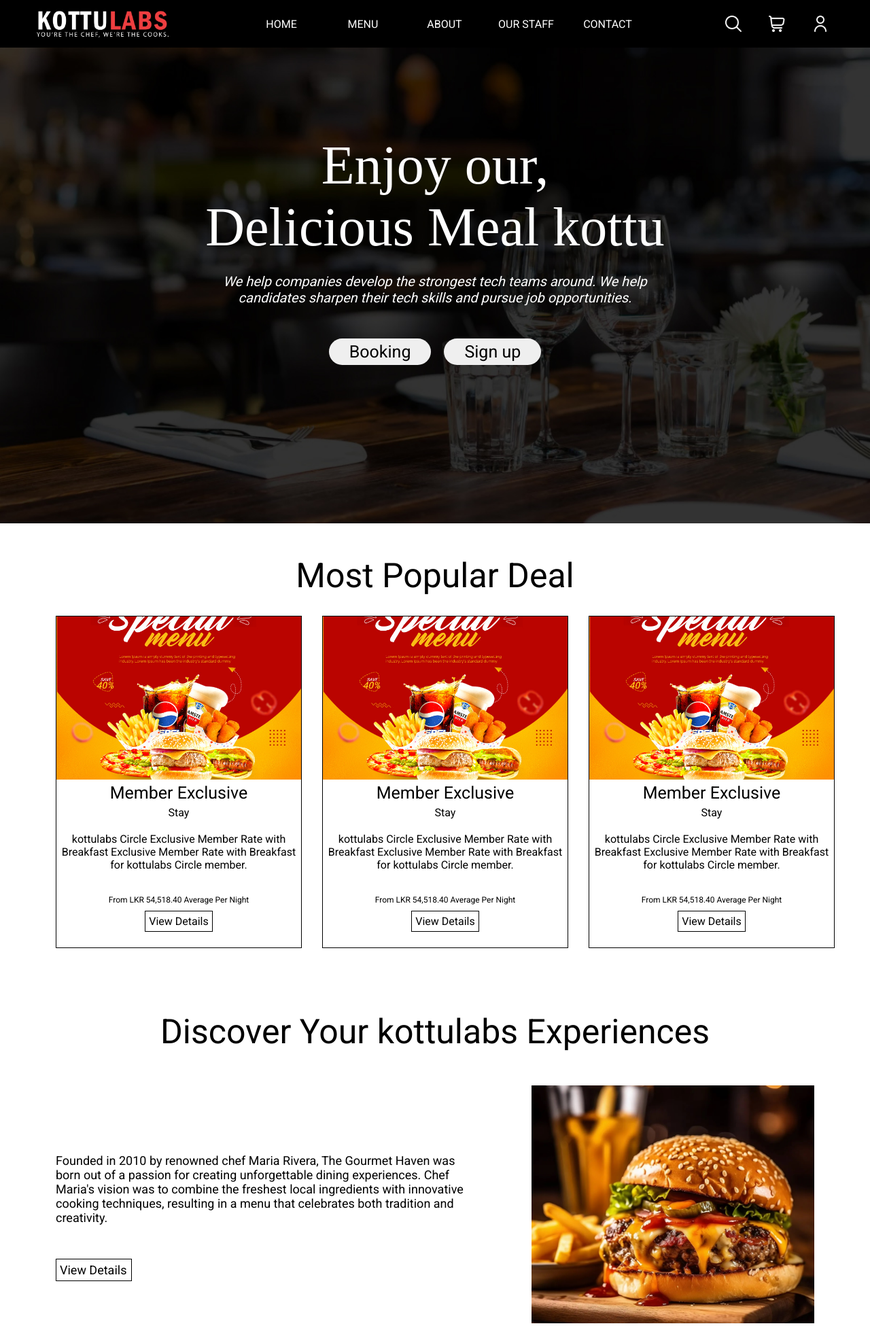
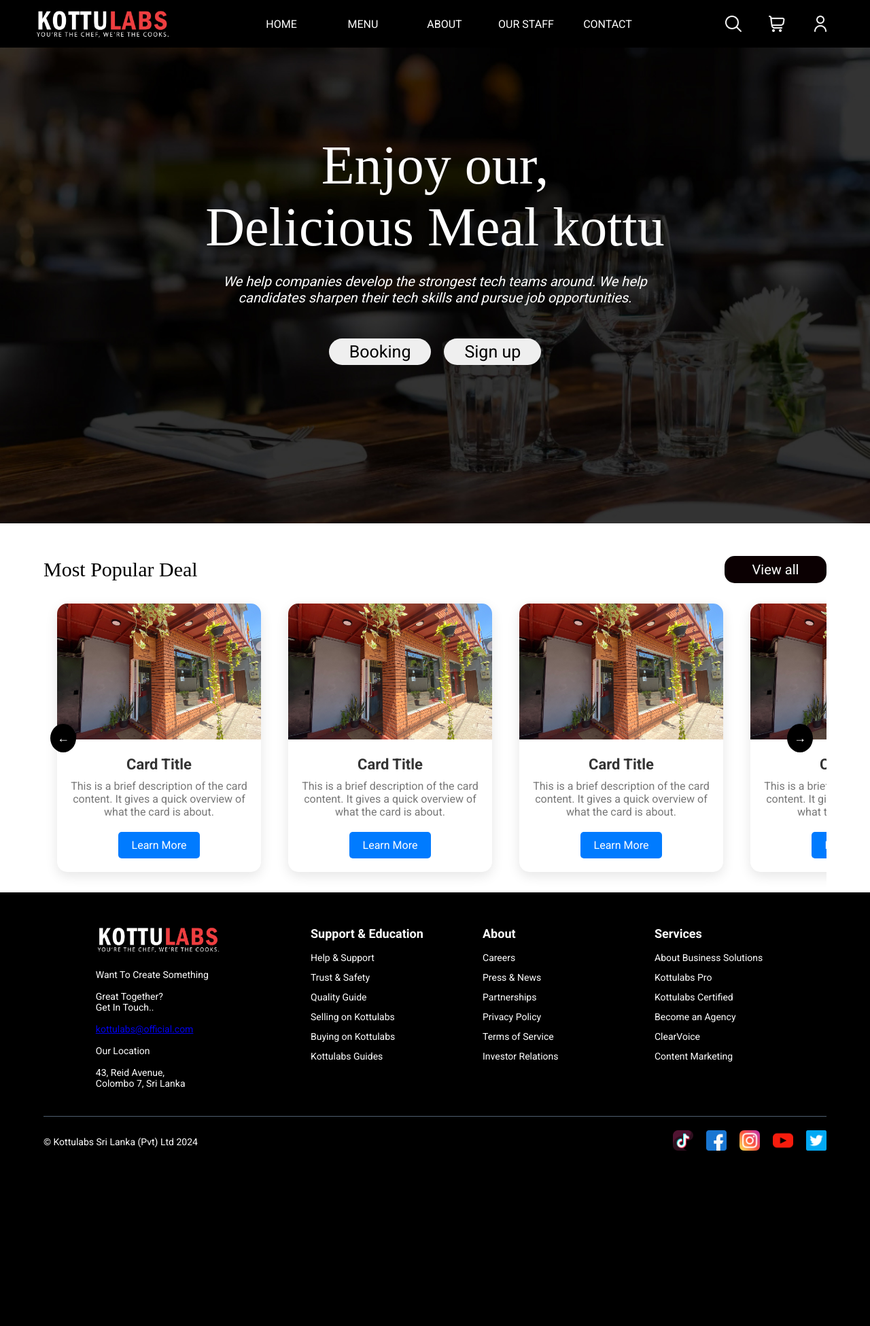
Before and after one commit to NadunMN/Kottu-Labs, a PHP site: page /HTML/Home.html in a window 1280 px wide. Shown: the top 1951 px of the page at 68% size. After the commit the page ends 1693 px from the top, so only its background shows below. Run offline with PHP 8.4, Linux system fonts and the light colour scheme.

Commit message:
updated home page

```diff
--- a/CSS/Home.css
+++ b/CSS/Home.css
@@ -1,7 +1,7 @@
 @import url('https://fonts.googleapis.com/css2?family=Roboto:wght@400;700&display=swap');
 
 * {
-    font-family: 'Roboto', sans-serif;
+    font-family: 'Playfair Display', serif;
     padding: 0;
     margin: 0;
 }
@@ -14,7 +14,20 @@
     width: 100%;
     height: 700px;
     background-size: cover;
+    /* animation: fadeOut 2s forwards;
+    animation-timeline: scroll(); */
 }
+
+/* @keyframes fadeOut {
+    0% {
+        opacity: 1;
+    }
+    100% {
+        opacity: 0;
+    }
+} */
+
+
 
 
 .first-background-img img {
@@ -32,11 +45,11 @@
     text-align: center;
     margin-top: 50px;
     display: inline-block;
-    /* white-space: nowrap;
-    overflow: hidden; Hide overflow content */
-    width: 100%; /* Initial width for typing effect */
-    /* animation: typing 2s steps(40),
-    cursor .75s step-end alternate; */
+    /* white-space: nowrap; */
+    /*overflow: hidden; Hide overflow content */
+   /* width: 100%; Initial width for typing effect */
+    /* animation: typing 2s steps(40), */
+    /*cursor .75s step-end alternate*/;
 }
 
 /* Cursor blinking effect */
@@ -83,7 +96,8 @@
 
 .card-head-topic{
     text-align: center;
-    font-size: 50px;
+    font-family: 'Times New Roman', Times, serif;
+    font-size: 30px;
 
 }
 
@@ -97,91 +111,54 @@
     display: flex;
     flex-direction: column;
 
+}
+
+.offers-section .topic-head{
+    display: flex;
+    /* background-color: #0056b3; */
+    align-items: center;
+    justify-content: space-between;
+    width:90%;
+}
+
+.offers-section .topic-head button{
+    width: 150px;
+    height: 40px;
+    font-size: 20px;
+    background-color: #0b0002;
+    color: white;
+    border-radius: 15px;
+    border: none;
+    cursor: pointer;
+
+}
+
+.offers-section .topic-head button:hover{
+    transform: translateY(-3px);
+    background-color:#830000;
+}
 
 
 
 
-}
+/* .discover-section{
 
-.card-container{
-    /* background-color: aqua; */
-    display: flex;
-    max-width:fit-content;
-
-
-}
-
-.card-component{
-    width: 360px;
-    height: 487px;
-    border: 1px solid black;
-    margin-left: 30px;
-    margin-bottom: 30px;
-    margin-top: 30px;
-
-    background-color: white;
-}
-
-.offer-img{
-    width: 360px;
-    height: 240px;
-    background-image: url('/Photo/fast-food-menu-flyer-design-template-5ca94e3ef764ba1786a8a6a40c487b0c_screen.jpg');
-    background-size: cover; /* Adjust to fit the entire div */
-    background-position: center; /* Center the image */
-    /* justify-content: center; */
-    /* text-align: center; */
-    object-fit: cover;
-}
-
-.image-topic{
-    text-align: center;
-    margin-top: 5px;
-    font-size: 25px;
-
-}
-
-.offer-type{
-    text-align: center;
-    margin-top: 5px;
-}
-
-.Sub-text{
-    text-align: center;
-    margin-top: 20px;
-}
-
-.Sub-text-2{
-    text-align: center;
-    margin-top: 35px;
-    font-size: 12px;
-    margin-bottom: 15px;
-}
-
-.content-con{
-    justify-content: center;
-    text-align: center;
-    margin-top: 5px;
-}
-
-.link-btn{
-    border: 1px solid black;
-    /* margin-top: 20px; */
-    text-decoration: none;
-    color: black;
-    padding: 5px;
-    transition: all 0.3s ease;
-}
-
-.discover-section{
-    /* border: 1px solid black; */
     background-color: none;
     margin-top: 2em;
     padding: 2em;
 }
 
+.discover-section p{
+    display: flex;
+    justify-content: center;
+    text-align: center;
+    margin-top: 30px;
+}
+
 .discover-topic{
     text-align: center;
-    font-size: 50px;
+    font-size: 30px;
+    font-family: 'Times New Roman', Times, serif;
 }
 
 .main-content{
@@ -215,15 +192,134 @@
 
     max-width: 600px;
     margin-top: 100px;
-    font-size: 18px;
+
     margin-bottom: 25px;
     display:flex;
     flex-direction: column;
 }
+.discover-para span{
+
+    font-family: 'Times New Roman', Times, serif;
+    font-size: 30px;
+}
 
 .discover-section a{
-    /* margin-left: 75px; */
+
     margin-top: 50px;
     max-width: 100px;
+    height: initial;
     border: 1px solid black ;
+    text-align: center;
 }
+ */
+
+
+/*carousel part*/
+.carousel-container {
+    display: flex;
+    align-items: center;
+    width: 90%;
+    overflow: hidden;
+    position: relative; /* Position buttons relative to this container */
+    /* background-color: #0056b3; */
+
+}
+
+.carousel {
+    display: flex;
+    transition: transform 0.5s ease-in-out;
+    width: 95%;
+
+}
+
+.card {
+    min-width: 280px;
+    /* background-color: #fff; */
+    padding: 20px;
+    margin: 10px;
+    /* box-shadow: 0 4px 8px rgba(0, 0, 0, 0.1); */
+    border-radius: 10px;
+    text-align: center;
+    display: grid;
+    place-content: center;
+}
+
+.prev-btn, .next-btn {
+    background-color: #000000; /* Ensure the buttons have a visible color */
+    color: white;
+    border: none;
+    padding: 10px;
+    cursor: pointer;
+    font-size: 18px;
+    border-radius: 100%;
+    position: absolute; /* Ensure the buttons are positioned absolutely within the container */
+    top: 50%; /* Center the buttons vertically */
+    transform: translateY(-50%);
+    z-index: 100; /* Bring the buttons above all other elements */
+
+}
+
+.prev-btn {
+    left: 10px; /* Position the button inside the left edge of the container */
+}
+
+.next-btn {
+    right: 20px; /* Position the button inside the right edge of the container */
+}
+
+.prev-btn:hover, .next-btn:hover {
+    background-color: #080021;
+}
+
+
+
+/* card css*/
+.card-wapper {
+    background-color: #fff;
+    border-radius: 15px;
+    box-shadow: 0 6px 18px rgba(0, 0, 0, 0.1);
+    overflow: hidden;
+    width: 300px;
+    transition: transform 0.3s ease, box-shadow 0.3s ease;
+}
+
+.card:hover {
+    transform: translateY(-10px);
+    /* box-shadow: 0 12px 24px rgba(0, 0, 0, 0.2); */
+}
+
+.card-img {
+    width: 100%;
+    height: 200px;
+    object-fit: cover;
+}
+
+.card-content {
+    padding: 20px;
+}
+
+.card-title {
+    font-size: 22px;
+    margin: 0 0 10px;
+    color: #333;
+}
+
+.card-text {
+    font-size: 16px;
+    color: #777;
+    margin: 0 0 20px;
+}
+
+.card-btn {
+    display: inline-block;
+    background-color: #007bff;
+    color: #fff;
+    padding: 10px 20px;
+    border-radius: 5px;
+    text-decoration: none;
+    transition: background-color 0.3s ease;
+}
+
+.card-btn:hover {
+    background-color: #0056b3;
+}
--- a/HTML/Home.html
+++ b/HTML/Home.html
@@ -5,11 +5,12 @@
     <meta name="viewport" content="width=device-width, initial-scale=1.0">
     <title>Document</title>
     <link rel="stylesheet" href="/CSS/Home.css">
+    <link href="https://fonts.googleapis.com/css2?family=Playfair+Display:wght@400;700&display=swap" rel="stylesheet">
 
 </head>
 <body>
 
-  <div id="NavBar" style="position: sticky; top: 0;"></div>
+  <div id="NavBar" ></div>
 
     <div class="first-background-img">
         <p class="Header-text">Enjoy our, <br/>Delicious Meal kottu</p>
@@ -24,91 +25,135 @@
 
 
     <div class="offers-section">
-        <p class="card-head-topic">Most Popular Deal</p>
-        <div class="card-container">
+      <div class="topic-head">
+      <p class="card-head-topic">Most Popular Deal</p>
+      <button >View all</button>
+    </div>
+      <div class="carousel-container">
+        <button class="prev-btn">←</button>
+    <div class="carousel">
 
-        <div class="card-component">
-            <div class="offer-img"></div>
-              <div class="image-topic">Member Exclusive</div>
-            <div class="content-con">
-              <div class="offer-type text-medium">
-                <span class="offer-type-item text-regular">Stay</span>
+            <div class="card">
+
+              <div class="card-wapper">
+                <img src="/Photo/Thirani_pics/Wattala.png" alt="Card image" class="card-img">
+                <div class="card-content">
+                    <h3 class="card-title">Card Title</h3>
+                    <p class="card-text">This is a brief description of the card content. It gives a quick overview of what the card is about.</p>
+                    <a href="#" class="card-btn">Learn More</a>
+                </div>
               </div>
 
-              <div class="Sub-text">
-                kottulabs Circle Exclusive Member Rate with Breakfast Exclusive
-                Member Rate with Breakfast for kottulabs Circle member.
+            </div>
+
+            <div class="card">
+              <div class="card-wapper">
+                <img src="/Photo/Thirani_pics/Wattala.png" alt="Card image" class="card-img">
+                <div class="card-content">
+                    <h3 class="card-title">Card Title</h3>
+                    <p class="card-text">This is a brief description of the card content. It gives a quick overview of what the card is about.</p>
+                    <a href="#" class="card-btn">Learn More</a>
+                </div>
               </div>
+            </div>
 
-              <div class="Sub-text-2">
-                From LKR 54,518.40 Average Per Night
+            <div class="card">
+              <div class="card-wapper">
+                <img src="/Photo/Thirani_pics/Wattala.png" alt="Card image" class="card-img">
+                <div class="card-content">
+                    <h3 class="card-title">Card Title</h3>
+                    <p class="card-text">This is a brief description of the card content. It gives a quick overview of what the card is about.</p>
+                    <a href="#" class="card-btn">Learn More</a>
+                </div>
               </div>
-              <a class="link-btn text-medium"
-                 href="/en/colombo/shangrila/offer-detail/rooms-suites/shangri-la-circle-exclusive-member-rate-with-breakfast/"
-                 target="_blank">View Details</a>
             </div>
-          </div>
 
-          <div class="card-component">
-            <div class="offer-img"></div>
-              <div class="image-topic">Member Exclusive</div>
-            <div class="content-con">
-              <div class="offer-type text-medium">
-                <span class="offer-type-item text-regular">Stay</span>
+            <div class="card">
+              <div class="card-wapper">
+                <img src="/Photo/Thirani_pics/Wattala.png" alt="Card image" class="card-img">
+                <div class="card-content">
+                    <h3 class="card-title">Card Title</h3>
+                    <p class="card-text">This is a brief description of the card content. It gives a quick overview of what the card is about.</p>
+                    <a href="#" class="card-btn">Learn More</a>
+                </div>
               </div>
+            </div>
 
-              <div class="Sub-text">
-                kottulabs Circle Exclusive Member Rate with Breakfast Exclusive
-                Member Rate with Breakfast for kottulabs Circle member.
+            <div class="card">
+              <div class="card-wapper">
+                <img src="/Photo/Thirani_pics/Wattala.png" alt="Card image" class="card-img">
+                <div class="card-content">
+                    <h3 class="card-title">Card Title</h3>
+                    <p class="card-text">This is a brief description of the card content. It gives a quick overview of what the card is about.</p>
+                    <a href="#" class="card-btn">Learn More</a>
+                </div>
               </div>
+            </div>
 
-              <div class="Sub-text-2">
-                From LKR 54,518.40 Average Per Night
+            <div class="card">
+              <div class="card-wapper">
+                <img src="/Photo/Thirani_pics/Wattala.png" alt="Card image" class="card-img">
+                <div class="card-content">
+                    <h3 class="card-title">Card Title</h3>
+                    <p class="card-text">This is a brief description of the card content. It gives a quick overview of what the card is about.</p>
+                    <a href="#" class="card-btn">Learn More</a>
+                </div>
               </div>
-              <a class="link-btn text-medium"
-                 href="/en/colombo/shangrila/offer-detail/rooms-suites/shangri-la-circle-exclusive-member-rate-with-breakfast/"
-                 target="_blank">View Details</a>
             </div>
-          </div>
 
-          <div class="card-component">
-            <div class="offer-img"></div>
-              <div class="image-topic">Member Exclusive</div>
-            <div class="content-con">
-              <div class="offer-type text-medium">
-                <span class="offer-type-item text-regular">Stay</span>
+
+            <div class="card">
+              <div class="card-wapper">
+                <img src="/Photo/Thirani_pics/Wattala.png" alt="Card image" class="card-img">
+                <div class="card-content">
+                    <h3 class="card-title">Card Title</h3>
+                    <p class="card-text">This is a brief description of the card content. It gives a quick overview of what the card is about.</p>
+                    <a href="#" class="card-btn">Learn More</a>
+                </div>
               </div>
+            </div>
 
-              <div class="Sub-text">
-                kottulabs Circle Exclusive Member Rate with Breakfast Exclusive
-                Member Rate with Breakfast for kottulabs Circle member.
+
+            <div class="card">
+              <div class="card-wapper">
+                <img src="/Photo/Thirani_pics/Wattala.png" alt="Card image" class="card-img">
+                <div class="card-content">
+                    <h3 class="card-title">Card Title</h3>
+                    <p class="card-text">This is a brief description of the card content. It gives a quick overview of what the card is about.</p>
+                    <a href="#" class="card-btn">Learn More</a>
+                </div>
               </div>
-
-              <div class="Sub-text-2">
-                From LKR 54,518.40 Average Per Night
-              </div>
-              <a class="link-btn text-medium"
-                 href="/en/colombo/shangrila/offer-detail/rooms-suites/shangri-la-circle-exclusive-member-rate-with-breakfast/"
-                 target="_blank">View Details</a>
             </div>
-          </div>
 
         </div>
+        <button class="next-btn">→</button>
     </div>
 
 
+  </div>
 
-    <div class="discover-section">
+
+
+
+
+
+
+
+
+
+    <!-- <div class="discover-section">
       <div class="discover-topic">
         Discover Your kottulabs Experiences
       </div>
+      <p>The hotel is pleased to offer a comprehensive range of recreational activities and facilities to help
+        you unwind <br/>and rejuvenate,
+        including a fully equipped Health Club, and Shangri-La’s signature Chi, The Spa.</p>
       <div class="main-content">
         <div class="content-para-img">
-       <div class="discover-para">Founded in 2010 by renowned chef Maria
-         Rivera, The Gourmet Haven was born out of a passion for creating
-         unforgettable dining experiences. Chef Maria's vision was to combine the
-         freshest local ingredients with innovative cooking techniques, resulting
-        in a menu that celebrates both tradition and creativity.
+       <div class="discover-para">
+        <span>Kottu...!</span><br/>
+        Our Health Club lets you stay on top of your fitness regime with our comprehensive facilities
+        including a fully equipped gym, outdoor swimming pool, a movement studio, Jacuzzi, and steam room.
 
         <a class="link-btn text-medium discover-button"
         href="/en/colombo/shangrila/offer-detail/rooms-suites/shangri-la-circle-exclusive-member-rate-with-breakfast/"
@@ -147,15 +192,17 @@
       </div>
 
       </div>
-    </div>
+    </div> -->
 
     <div id="footer"></div>
 
 </body>
 
-<!-- Navbar include to the home page -->
+<!-- page include to the home page -->
 <script src="/JavaScript/Home.js"></script>
-<script src="/JavaScript/footer.js"></script>
+<!-- add the carousel logic -->
+ <script src="/JavaScript/carousel.js"> </script>
+
 
 
 
```
Also changed, not shown: JavaScript/Home.js (+12 -35 lines), JavaScript/carousel.js (added, +29 -0 lines).
